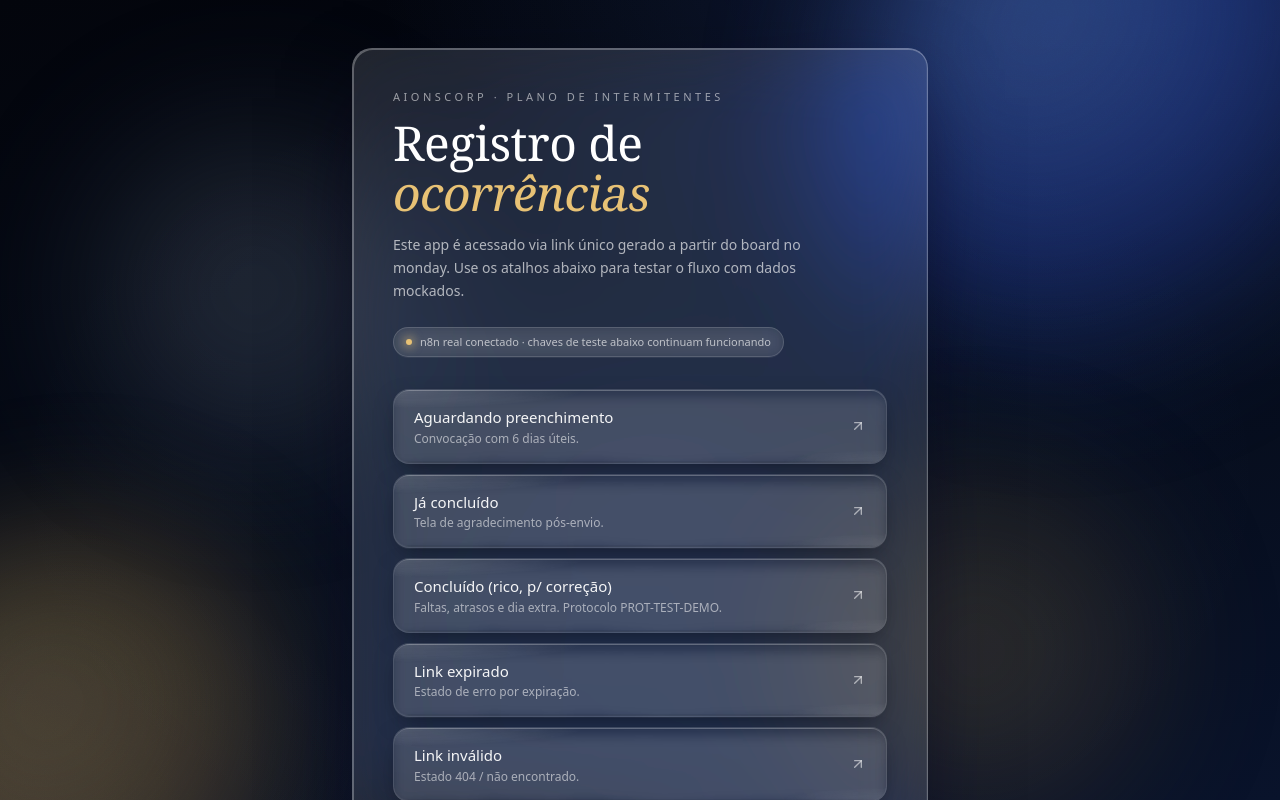
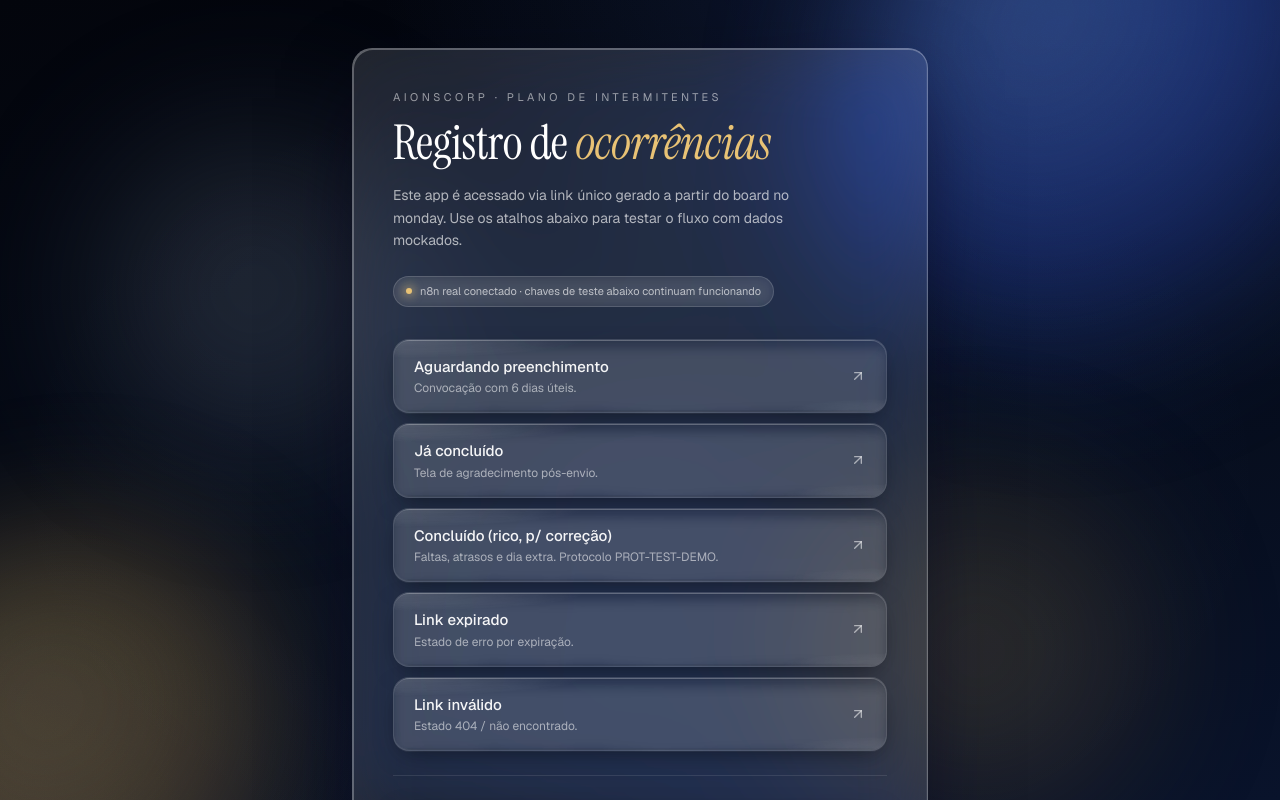
Before and after one commit to AionsProjects/plan-intermitente-ocorrencia, a React (Vite) app: page / in a window 1280 px wide. Shown: the top 800 px of the page. Built offline with nearby package versions, Linux system fonts and the light colour scheme; no server answers.

Commit message:
fix(css): move font import to top of index.css

```diff
--- a/src/index.css
+++ b/src/index.css
@@ -1,7 +1,7 @@
+@import url("https://fonts.googleapis.com/css2?family=Instrument+Serif:ital@0;1&family=Geist:wght@300;400;500;600;700&display=swap");
+
 @import "tailwindcss";
 @import "tw-animate-css";
-
-@import url("https://fonts.googleapis.com/css2?family=Instrument+Serif:ital@0;1&family=Geist:wght@300;400;500;600;700&display=swap");
 
 @custom-variant dark (&:is(.dark *));
 
```
